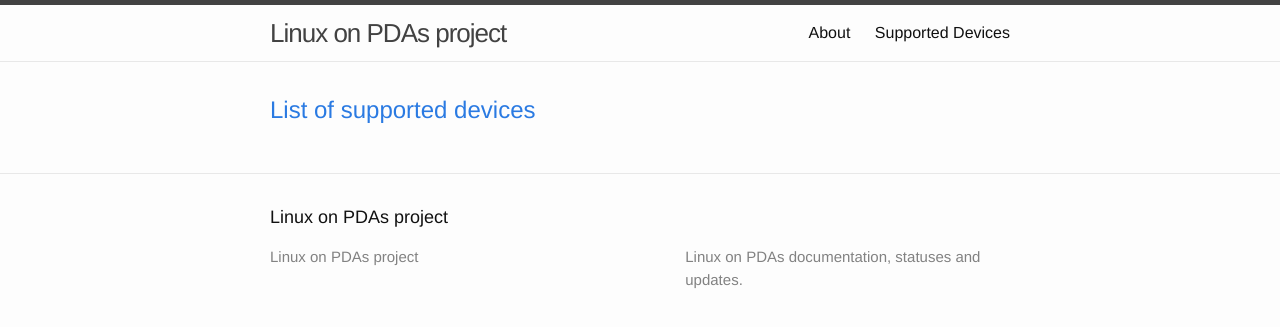
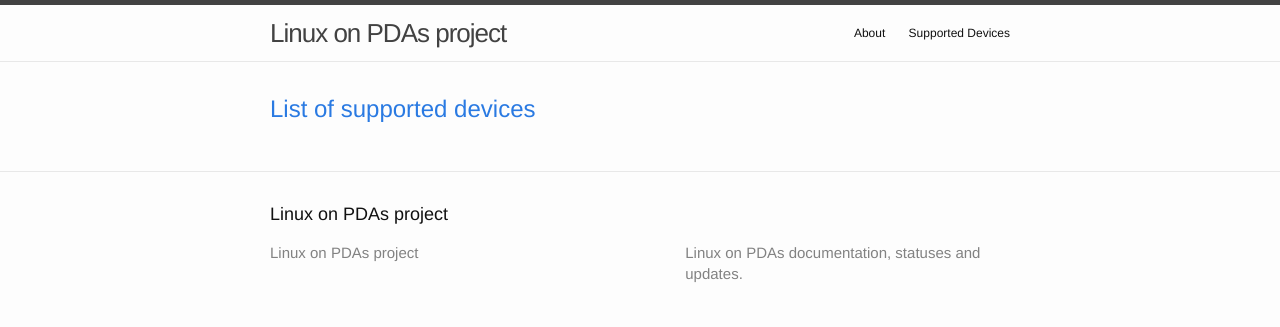
Before and after one commit to LinuxPDA/linuxpda.github.io, a Jekyll site: the page built from index.html, in a window 1280 px wide. Shown: the top 327 px of the page. Built offline with Jekyll 4.4.1, drawn with Linux system fonts in a browser that asks for light colours.

Commit message:
Lower text size
Signed-off-by: Dmitry Eremin-Solenikov <dmitry_eremin@mentor.com>

```diff
--- a/css/main.scss
+++ b/css/main.scss
@@ -7,9 +7,9 @@
 
 // Our variables
 $base-font-family: Helvetica, Arial, sans-serif;
-$base-font-size:   16px;
+$base-font-size:   12px;
 $small-font-size:  $base-font-size * 0.875;
-$base-line-height: 1.5;
+$base-line-height: 1.4;
 
 $spacing-unit:     30px;
 
```
